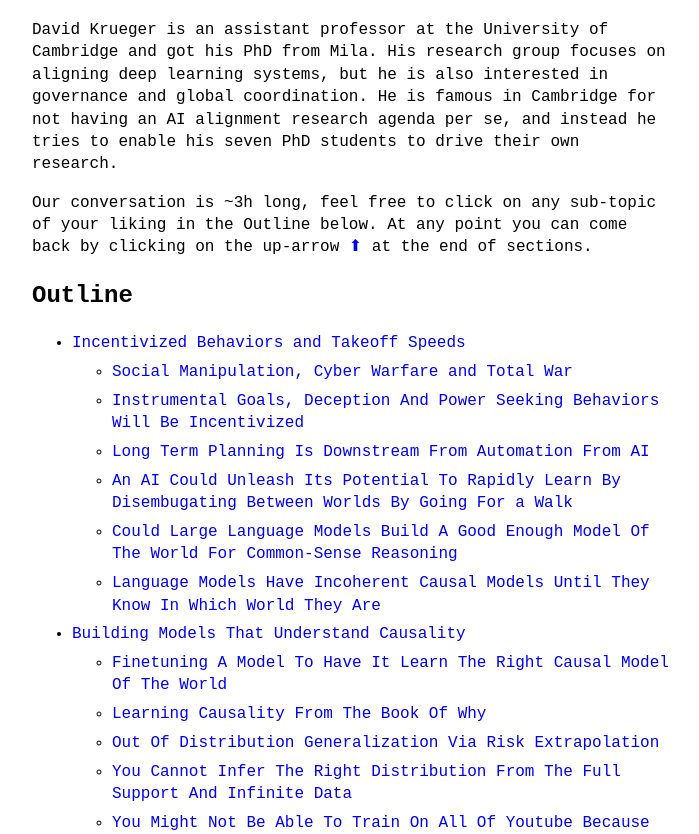
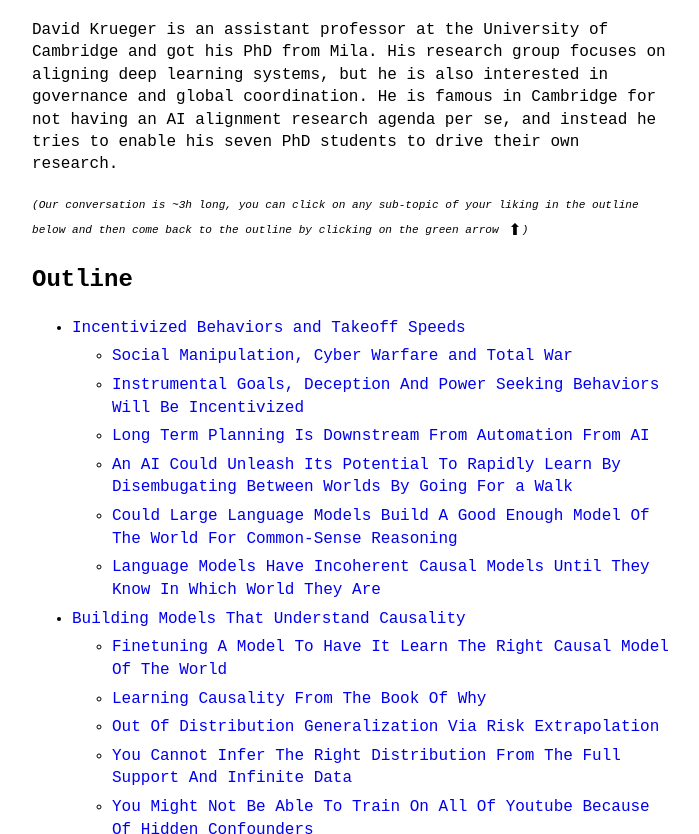
Before and after one commit to theinsideview/theinsideview.github.io, a Jekyll site: the page built from _posts/2023-01-02-krueger.md, in a window 1280 px wide and 900 px high, scrolled down 764 px, cut to the strip 66-900 px from the top of the window. Shown: the whole strip, without its empty margins (288-987 px from the left). Built offline with Jekyll 4.4.1, drawn with Linux system fonts in a browser that asks for light colours.

Commit message:
Update 2023-01-02-krueger.md

```diff
--- a/_posts/2023-01-02-krueger.md
+++ b/_posts/2023-01-02-krueger.md
@@ -12,7 +12,7 @@
 
 David Krueger is an assistant professor at the University of Cambridge and got his PhD from Mila. His research group focuses on aligning deep learning systems, but he is also interested in governance and global coordination. He is famous in Cambridge for not having an AI alignment research agenda per se, and instead he tries to enable his seven PhD students to drive their own research.
 
-Our conversation is ~3h long, feel free to click on any sub-topic of your liking in the Outline below. At any point you can come back by clicking on the up-arrow <a href="#outline">⬆</a> at the end of sections.
+<sup><sub><i>(Our conversation is ~3h long, you can click on any sub-topic of your liking in the outline below and then come back to the outline by clicking on the green arrow</i></sub></sup> ⬆<sup><sub><i>)</i></sub></sup>
 
 # Outline
 
```
